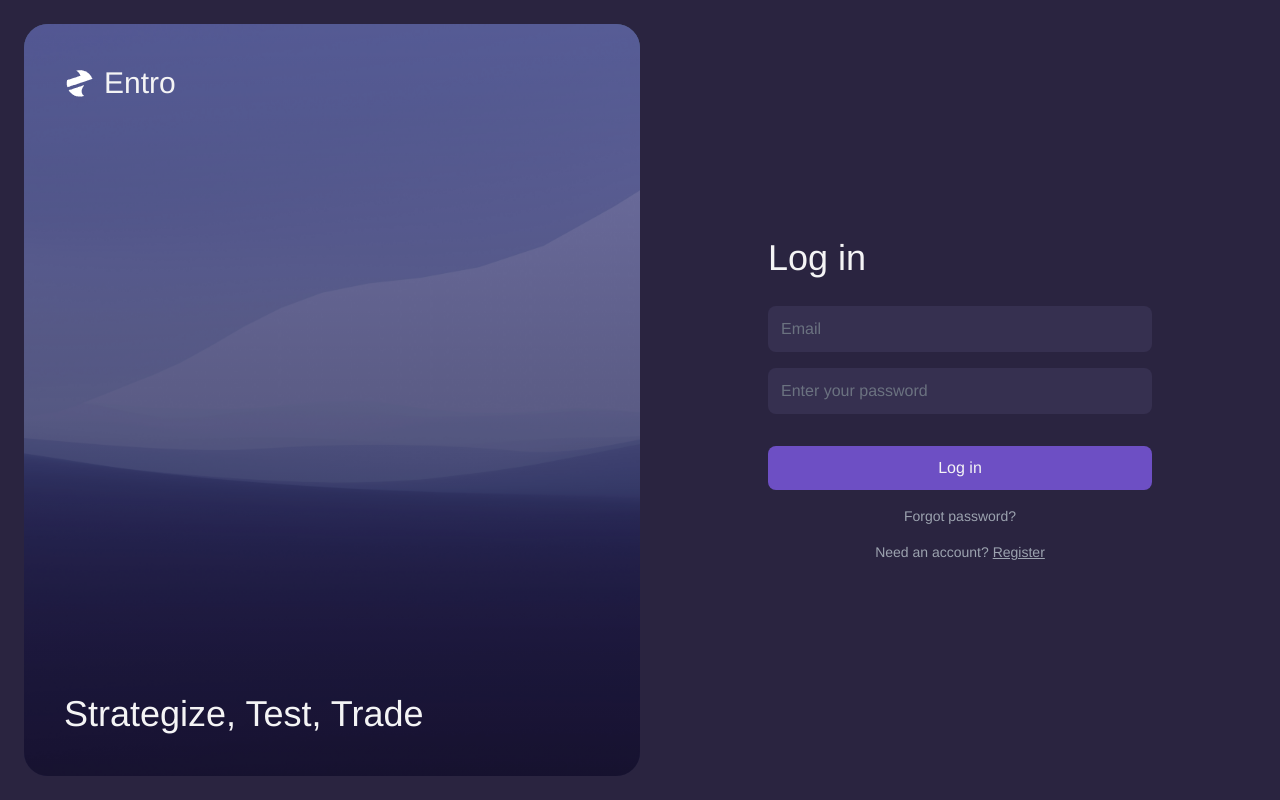
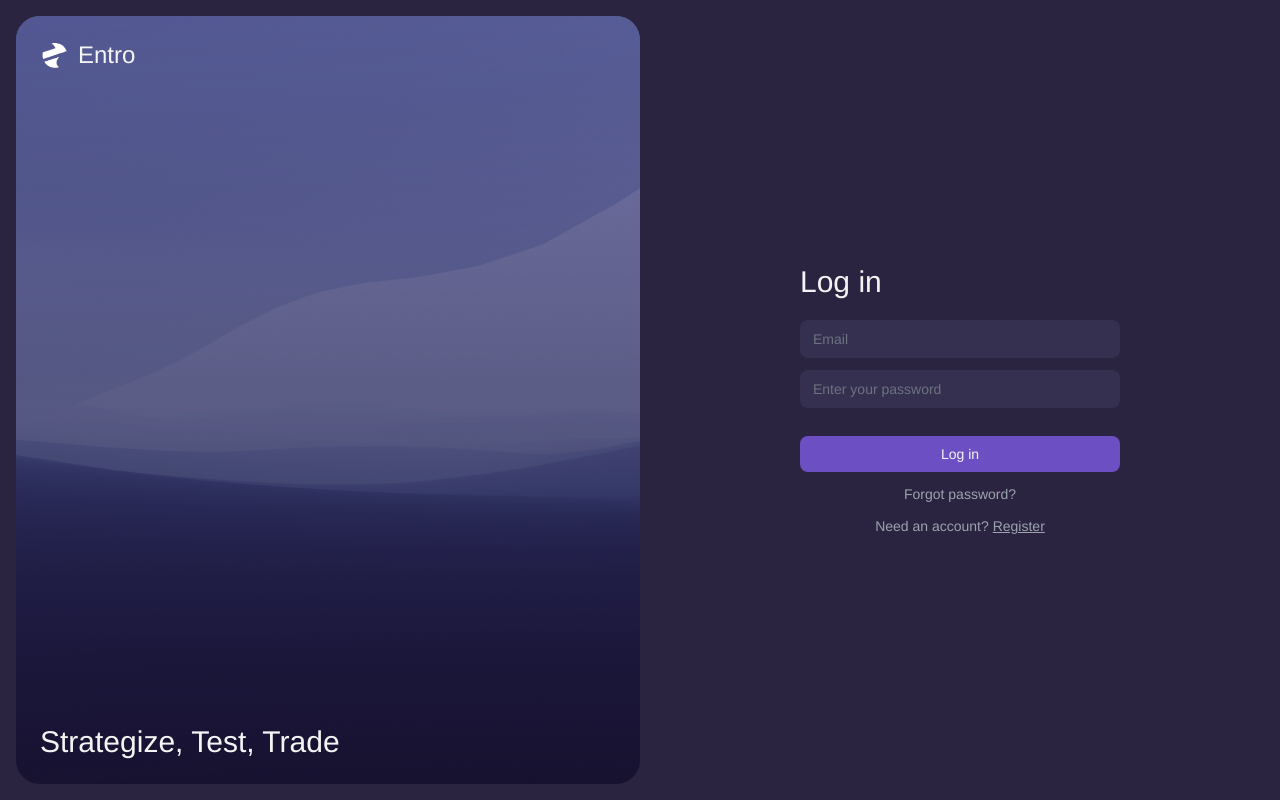
Before and after one commit to PeterNguyen4/Erwix, a Next.js app in the folder frontend/: page /login in a window 1280 px wide. Built offline with nearby package versions, Linux system fonts and the light colour scheme; no server answers.

Commit message:
fix: adjust sizing on smaller viewport

```diff
--- a/frontend/app/backtesting/page.tsx
+++ b/frontend/app/backtesting/page.tsx
@@ -286,8 +286,8 @@ export default function BacktestingPage() {
         </div>
       )}
 
-      <div className="grid flex-1 grid-cols-1 gap-4 p-4 lg:grid-cols-2 lg:overflow-hidden">
-        <div className="flex flex-col gap-4 lg:min-h-0 lg:overflow-hidden">
+      <div className="grid flex-1 grid-cols-1 gap-3 p-3 lg:grid-cols-2 lg:overflow-hidden">
+        <div className="flex flex-col gap-3 lg:min-h-0 lg:overflow-hidden">
           <div className="flex min-h-[420px] flex-1 flex-col rounded-lg border border-border bg-panel lg:min-h-0 lg:overflow-hidden">
             <div className="flex-1 lg:min-h-0">
               <BacktestChat
--- a/frontend/app/chart/page.tsx
+++ b/frontend/app/chart/page.tsx
@@ -79,7 +79,7 @@ function ChartSkeleton() {
 
 function QuoteCardSkeleton() {
   return (
-    <div className="rounded-lg border border-border bg-panel p-4">
+    <div className="rounded-lg border border-border bg-panel p-3">
       <div className="mb-2 flex items-baseline gap-2">
         <div className="h-4 w-14 animate-pulse rounded bg-border/40" />
         <div className="h-3 w-24 animate-pulse rounded bg-border/40" />
@@ -363,7 +363,7 @@ function ChartPage() {
         </div>
       </header>
 
-      <div className="grid flex-1 min-h-0 grid-cols-1 gap-4 p-4 lg:grid-rows-1 lg:grid-cols-[1fr_320px] lg:overflow-hidden">
+      <div className="grid flex-1 min-h-0 grid-cols-1 gap-3 p-3 lg:grid-rows-1 lg:grid-cols-[1fr_320px] lg:overflow-hidden">
         <div className="flex h-[480px] shrink-0 flex-col overflow-hidden lg:h-auto lg:min-h-0">
           <div className="relative flex-1 min-h-0 rounded-lg border border-auth-field/40 bg-bg overflow-hidden">
             {error ? (
@@ -399,7 +399,7 @@ function ChartPage() {
           </div>
         </div>
 
-        <div className="flex flex-col gap-4 lg:overflow-auto">
+        <div className="flex flex-col gap-3 lg:overflow-auto">
           {prefsResolved ? (
             <QuoteCard symbol={symbol} symbolName={symbolName} candles={candles} liveQuote={liveQuote} />
           ) : (
--- a/frontend/app/journal/page.tsx
+++ b/frontend/app/journal/page.tsx
@@ -75,7 +75,7 @@ export default function JournalPage() {
         )}
       </header>
 
-      <div className="min-h-0 flex-1 p-4">
+      <div className="min-h-0 flex-1 p-3">
         <JournalCalendar
           onDebriefTrade={setDebriefRequest}
           points={points}
--- a/frontend/app/login/page.tsx
+++ b/frontend/app/login/page.tsx
@@ -38,8 +38,8 @@ export default function LoginPage() {
   }
 
   return (
-    <div className="flex items-center w-full h-screen bg-auth-bg p-6 gap-6">
-      <div className="hidden lg:flex relative w-1/2 h-full flex-col justify-between p-10 overflow-hidden rounded-3xl">
+    <div className="flex items-center w-full h-screen bg-auth-bg p-4 gap-4 2xl:p-6 2xl:gap-6">
+      <div className="hidden lg:flex relative w-1/2 h-full flex-col justify-between p-6 2xl:p-10 overflow-hidden rounded-3xl">
         <Image
           src="/image-card.jpg"
           alt=""
@@ -50,11 +50,11 @@ export default function LoginPage() {
         <div className="pointer-events-none absolute inset-0 bg-auth-panel-via/50" />
         <div className="pointer-events-none absolute inset-0 bg-gradient-to-t from-black/40 to-transparent" />
         <div className="relative z-10 flex items-center gap-2">
-          <Image src="/entro-white.svg" alt="Entro" width={32} height={32} />
-          <span className="text-3xl font-normal text-zinc-100 leading-tight">Entro</span>
+          <Image src="/entro-white.svg" alt="Entro" width={30} height={30} />
+          <span className="text-2xl 2xl:text-3xl font-normal text-zinc-100 leading-tight">Entro</span>
         </div>
         <div className="relative z-10">
-          <h2 className="text-4xl font-normal text-zinc-100 leading-tight">
+          <h2 className="text-3xl 2xl:text-4xl font-normal text-zinc-100 leading-tight">
             Strategize, Test, Trade
           </h2>
         </div>
@@ -63,10 +63,10 @@ export default function LoginPage() {
       <div className="flex flex-1 items-center justify-center px-6">
         <form
             onSubmit={handleSubmit}
-            className="flex flex-col gap-4 w-full max-w-sm"
+            className="flex flex-col gap-3 2xl:gap-4 w-full max-w-xs 2xl:max-w-sm"
           >
-            <div className="mb-3">
-              <h1 className="text-4xl font-normal text-zinc-100">
+            <div className="mb-2 2xl:mb-3">
+              <h1 className="text-3xl 2xl:text-4xl font-normal text-zinc-100">
                 {mode === "login" ? "Log in" : mode === "register" ? "Create an account" : "Reset your password"}
               </h1>
               {mode === "register" && (
@@ -94,7 +94,7 @@ export default function LoginPage() {
                 value={username}
                 onChange={(e) => setUsername(e.target.value)}
                 required
-                className="px-3 py-2.5 rounded-lg bg-auth-field text-gray-100 placeholder-gray-500 border border-transparent focus:outline-none focus:border-violet-300"
+                className="px-3 py-2 2xl:py-2.5 text-sm 2xl:text-base rounded-lg bg-auth-field text-gray-100 placeholder-gray-500 border border-transparent focus:outline-none focus:border-violet-300"
               />
             )}
             <input
@@ -103,7 +103,7 @@ export default function LoginPage() {
               value={email}
               onChange={(e) => setEmail(e.target.value)}
               required
-              className="px-3 py-2.5 rounded-lg bg-auth-field text-gray-100 placeholder-gray-500 border border-transparent focus:outline-none focus:border-violet-300"
+              className="px-3 py-2 2xl:py-2.5 text-sm 2xl:text-base rounded-lg bg-auth-field text-gray-100 placeholder-gray-500 border border-transparent focus:outline-none focus:border-violet-300"
             />
             {mode !== "forgot" && (
               <input
@@ -113,7 +113,7 @@ export default function LoginPage() {
                 onChange={(e) => setPassword(e.target.value)}
                 required
                 minLength={8}
-                className="px-3 py-2.5 rounded-lg bg-auth-field text-gray-100 placeholder-gray-500 border border-transparent focus:outline-none focus:border-violet-300"
+                className="px-3 py-2 2xl:py-2.5 text-sm 2xl:text-base rounded-lg bg-auth-field text-gray-100 placeholder-gray-500 border border-transparent focus:outline-none focus:border-violet-300"
               />
             )}
 
@@ -123,7 +123,7 @@ export default function LoginPage() {
             <button
               type="submit"
               disabled={submitting}
-              className="mt-4 px-3 py-2.5 rounded-lg bg-auth-button hover:bg-auth-button-hover text-zinc-100 font-medium disabled:opacity-50 transition-colors"
+              className="mt-4 px-3 py-2 2xl:py-2.5 text-sm 2xl:text-base rounded-lg bg-auth-button hover:bg-auth-button-hover text-zinc-100 font-medium disabled:opacity-50 transition-colors"
             >
               {submitting
                 ? "Please wait…"
--- a/frontend/app/news/page.tsx
+++ b/frontend/app/news/page.tsx
@@ -70,8 +70,8 @@ export default function NewsPage() {
         </div>
       </header>
 
-      <div className="flex-1 overflow-auto p-4">
-        <div className="mx-auto flex max-w-3xl flex-col gap-4">
+      <div className="flex-1 overflow-auto p-3">
+        <div className="mx-auto flex max-w-3xl flex-col gap-3">
           {error && (
             <div className="rounded-lg border border-down/40 bg-down/10 px-4 py-2 text-sm text-down">{error}</div>
           )}
--- a/frontend/components/journal/AnalystDebrief.tsx
+++ b/frontend/components/journal/AnalystDebrief.tsx
@@ -223,7 +223,7 @@ export default function AnalystDebrief({ request, onClose, onSpotlight, onFinish
           </div>
         </div>
 
-        <div className="grid flex-1 grid-cols-1 gap-4 p-4 lg:grid-cols-2 lg:overflow-hidden">
+        <div className="grid flex-1 grid-cols-1 gap-3 p-3 lg:grid-cols-2 lg:overflow-hidden">
           <div className="flex min-h-[420px] flex-col rounded-lg border border-border bg-panel lg:min-h-0 lg:overflow-hidden">
             <div ref={scrollRef} className="flex-1 space-y-3 overflow-auto px-4 py-3">
               {chatMessages}
--- a/frontend/components/journal/DebriefReportView.tsx
+++ b/frontend/components/journal/DebriefReportView.tsx
@@ -141,7 +141,7 @@ export default function DebriefReportView({ report, onClose, onSpotlight, varian
     return (
       <div className="flex h-full flex-col overflow-hidden">
         {navHeader}
-        <div className="grid flex-1 grid-cols-1 gap-4 p-4 lg:grid-cols-2 lg:overflow-hidden">
+        <div className="grid flex-1 grid-cols-1 gap-3 p-3 lg:grid-cols-2 lg:overflow-hidden">
           <div className="flex min-h-[420px] flex-col overflow-hidden rounded-lg border border-border bg-panel lg:min-h-0">
             {report.status === "ready" ? (
               <DebriefChat reportId={report.id} />
--- a/frontend/components/journal/TotalAssets.tsx
+++ b/frontend/components/journal/TotalAssets.tsx
@@ -118,7 +118,7 @@ export default function TotalAssets({ positions, loading }: { positions: Positio
                     {p.qty} share{p.qty === 1 ? "" : "s"}
                   </div>
                 </div>
-                <div className="flex items-center gap-1.5">
+                <div className="flex items-center gap-2.5">
                   <div className="text-right">
                     <div className="tabular-nums text-fg">
                       {p.current_price != null ? fmtUsd(p.current_price) : "—"}
@@ -129,7 +129,7 @@ export default function TotalAssets({ positions, loading }: { positions: Positio
                     </div>
                   </div>
                   <span
-                    className={`inline-flex items-center rounded-full px-1.5 py-0.5 text-xs font-medium tabular-nums ${
+                    className={`inline-flex items-center rounded-full px-2.5 py-1.5 text-xs font-medium tabular-nums ${
                       up ? "bg-up/15 text-up" : "bg-down/15 text-down"
                     }`}
                   >
```
Also changed, not shown: frontend/app/portfolio/page.tsx (+5 -5 lines), frontend/components/backtesting/BacktestChat.tsx (+11 -11 lines).
